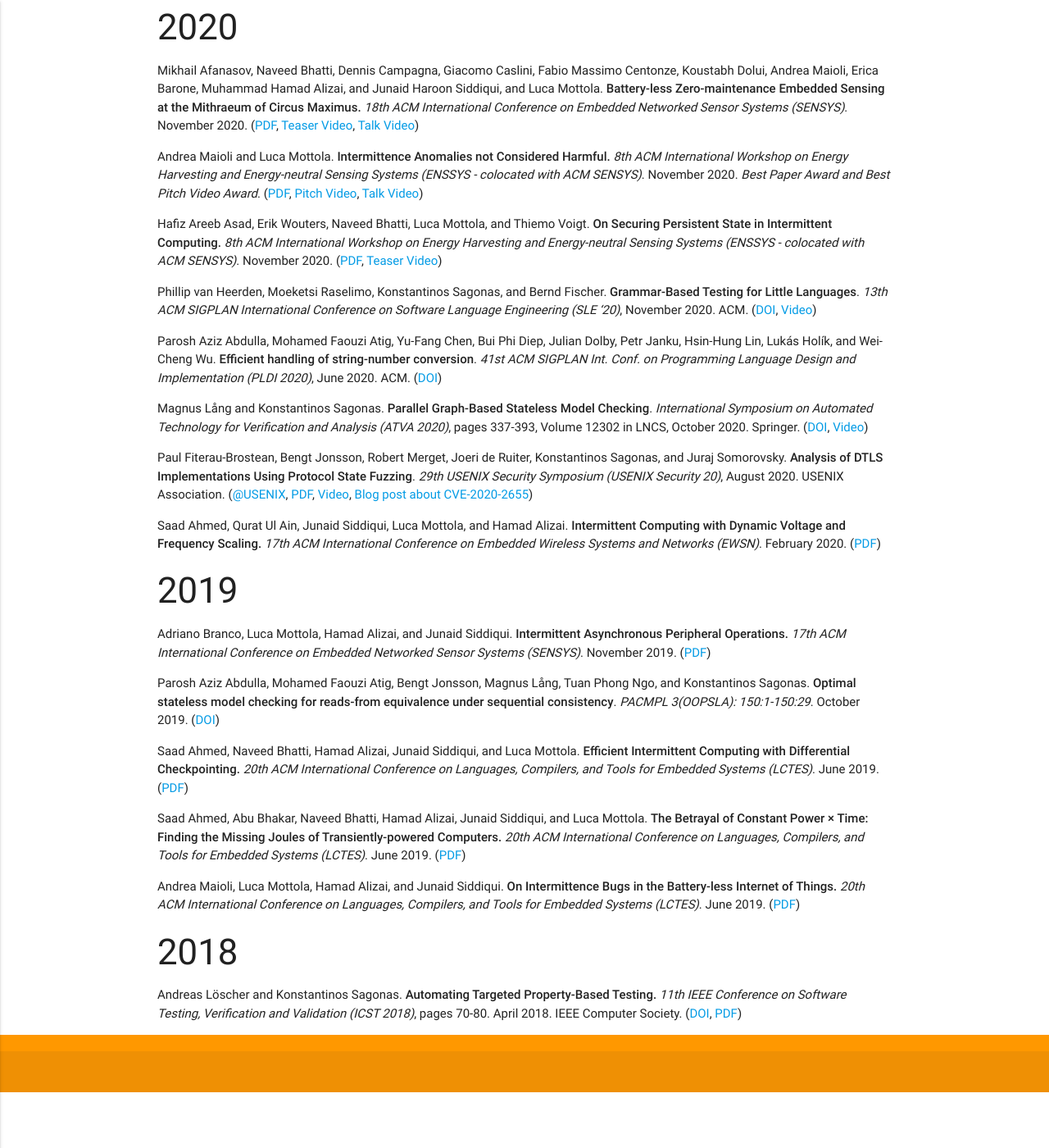
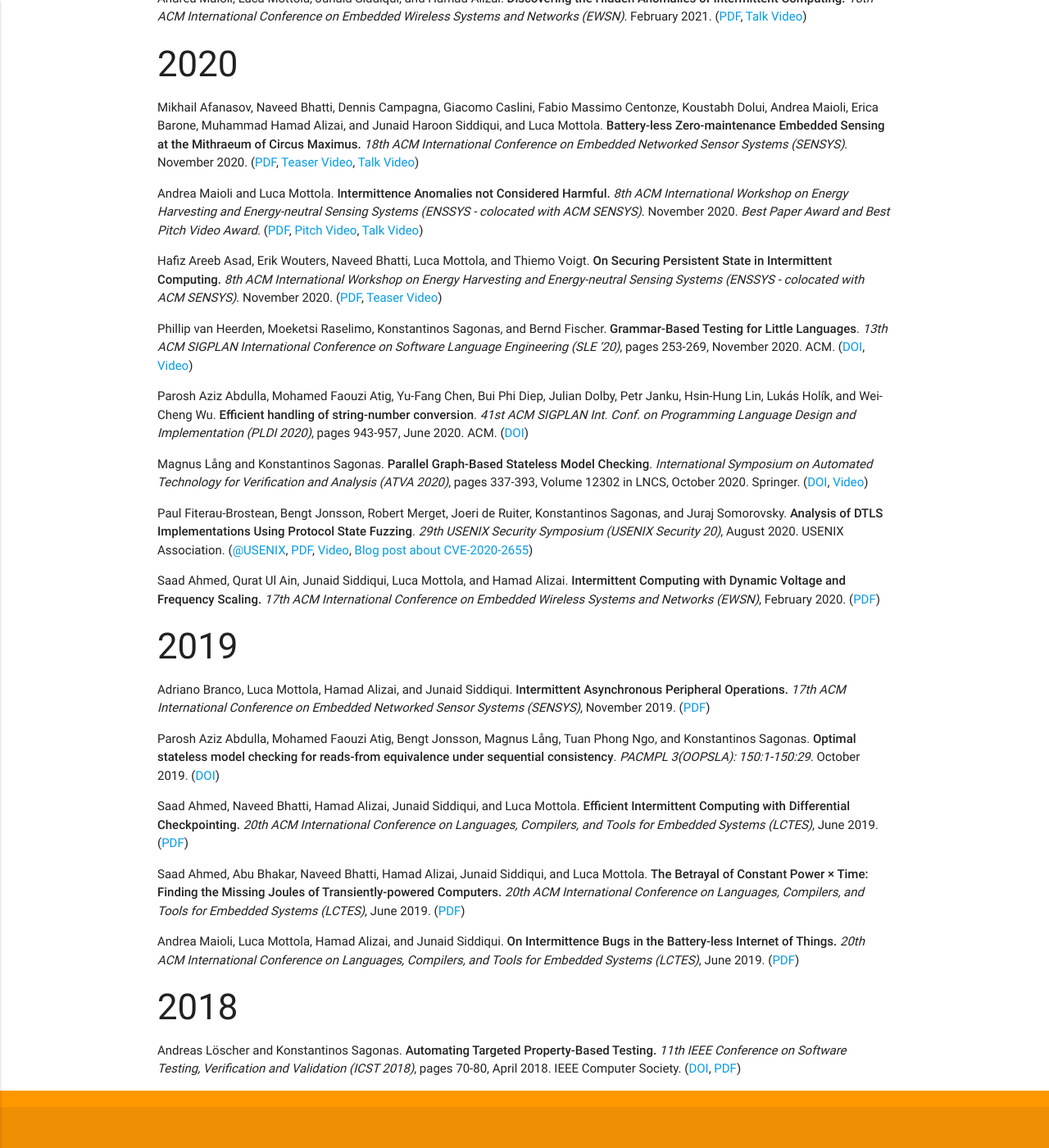
Before and after one commit to assist-project/assist-project.github.io, a Jekyll site: the page built from 03-publications.md, in a window 1280 px wide and 1400 px high, scrolled down 865 px. Shown: the whole window at 82% size. Built offline with Jekyll 4.4.1, drawn with Linux system fonts in a browser that asks for light colours; before the commit the page ends 2197 px from its top, so only the background shows below that; some of the changed text lies outside the part shown.

Commit message:
Fix some entries

```diff
--- a/03-publications.md
+++ b/03-publications.md
@@ -6,9 +6,9 @@ permalink: /publications/
 
 ### 2022
 
-- Bengt Jonsson, Magnus Lång, and Konstantinos Sagonas. **Awaiting for Godot: Stateless Model Checking that Avoids Executions where Nothing Happens**. _Formal Methods in Computer-Aided Design (FMCAD 2022)_, October 2022. To appear. ([Preprint with Proofs](http://arxiv.org/abs/2208.09259))
+- Bengt Jonsson, Magnus Lång, and Konstantinos Sagonas. **Awaiting for Godot: Stateless Model Checking that Avoids Executions where Nothing Happens**. _Formal Methods in Computer-Aided Design (FMCAD 2022)_, pages 284-293, October 2022. To appear. ([Preprint with Proofs](http://arxiv.org/abs/2208.09259))
 
-- Clément Poncelet, Konstantinos Sagonas, and Nicolas Tsiftes. **So Many Fuzzers, So Little Time - Experience from Evaluating Fuzzers on the Contiki-NG Network (Hay)Stack**. _37th IEEE/ACM International Conference on Automated Software Engineering_, October 2022. To appear. ([DOI](https://doi.org/10.1145/3551349.3556946), [Artifact Repository][So-Many-Fuzzers-Artifact])
+- Clément Poncelet, Konstantinos Sagonas, and Nicolas Tsiftes. **So Many Fuzzers, So Little Time - Experience from Evaluating Fuzzers on the Contiki-NG Network (Hay)Stack**. _37th IEEE/ACM International Conference on Automated Software Engineering (ASE 2022)_, October 2022. To appear. ([DOI](https://doi.org/10.1145/3551349.3556946), [Artifact Repository][So-Many-Fuzzers-Artifact])
 
   [So-Many-Fuzzers-Artifact]: https://github.com/assist-project/so-many-fuzzers-artifact
 
@@ -16,11 +16,11 @@ permalink: /publications/
 
 - George Oikonomou, Simon Duquennoy, Atis Elsts, Joakim Eriksson, Yasuyuki Tanaka, and Nicolas Tsiftes. **The Contiki-NG open source operating system for next generation IoT devices**. _SoftwareX_. Vol 18, June 2022. ([DOI](https://doi.org/10.1016/j.softx.2022.101089))
 
-- Hooman Asadian, Paul Fiterau-Brostean, Bengt Jonsson, and Konstantinos Sagonas. **Applying Symbolic Execution to Test Implementations of a Network Protocol Against its Specification**. _15th IEEE International Conference on Software Testing, Verification and Validation (ICST 2022)_. April 2022. ([PDF](papers/ApplyingSymExec@ICST-22.pdf), [Replication Material][ICST-22-replication-material])
+- Hooman Asadian, Paul Fiterau-Brostean, Bengt Jonsson, and Konstantinos Sagonas. **Applying Symbolic Execution to Test Implementations of a Network Protocol Against its Specification**. _15th IEEE International Conference on Software Testing, Verification and Validation (ICST 2022)_. pages 70-81, April 2022. ([PDF](papers/ApplyingSymExec@ICST-22.pdf), [Replication Material][ICST-22-replication-material])
 
   [ICST-22-replication-material]: https://doi.org/10.5281/zenodo.5929867
 
-- Paul Fiterau-Brostean, Bengt Jonsson, Konstantinos Sagonas, and Fredrik Tåkvist. **DTLS-Fuzzer: A DTLS Protocol State Fuzzer**. _15th IEEE International Conference on Software Testing, Verification and Validation (ICST 2022)_. April 2022. ([PDF](papers/DTLS-Fuzzer@ICST-22.pdf), [Demo Video][DemoVideo@ICST22])
+- Paul Fiterau-Brostean, Bengt Jonsson, Konstantinos Sagonas, and Fredrik Tåkvist. **DTLS-Fuzzer: A DTLS Protocol State Fuzzer**. _15th IEEE International Conference on Software Testing, Verification and Validation (ICST 2022)_. pages 456-458, April 2022. ([PDF](papers/DTLS-Fuzzer@ICST-22.pdf), [Demo Video][DemoVideo@ICST22])
 
   [DemoVideo@ICST22]: https://youtu.be/KtEpwYC-f9M
 
@@ -52,12 +52,12 @@ permalink: /publications/
   [asad/enssys20secure]: https://mottola.faculty.polimi.it/papers/asad20security.pdf "Preprint"
   [Video@ENSSYS20a]: https://youtu.be/mrJnxQBEgr0
 
-- Phillip van Heerden, Moeketsi Raselimo, Konstantinos Sagonas, and Bernd Fischer. **Grammar-Based Testing for Little Languages**. _13th ACM SIGPLAN International Conference on Software Language Engineering (SLE '20)_, November 2020. ACM. ([DOI][SLE20], [Video][Video@SLE20])
+- Phillip van Heerden, Moeketsi Raselimo, Konstantinos Sagonas, and Bernd Fischer. **Grammar-Based Testing for Little Languages**. _13th ACM SIGPLAN International Conference on Software Language Engineering (SLE '20)_, pages 253-269, November 2020. ACM. ([DOI][SLE20], [Video][Video@SLE20])
 
   [SLE20]: https://doi.org/10.1145/3426425.3426946
   [Video@SLE20]: https://youtu.be/rp1LSHt6Sm4
 
-- Parosh Aziz Abdulla, Mohamed Faouzi Atig, Yu-Fang Chen, Bui Phi Diep, Julian Dolby, Petr Janku, Hsin-Hung Lin, Lukás Holík, and Wei-Cheng Wu. **Efficient handling of string-number conversion**. _41st ACM SIGPLAN Int. Conf. on  Programming Language Design and Implementation (PLDI 2020)_, June 2020. ACM. ([DOI][PLDI20])
+- Parosh Aziz Abdulla, Mohamed Faouzi Atig, Yu-Fang Chen, Bui Phi Diep, Julian Dolby, Petr Janku, Hsin-Hung Lin, Lukás Holík, and Wei-Cheng Wu. **Efficient handling of string-number conversion**. _41st ACM SIGPLAN Int. Conf. on  Programming Language Design and Implementation (PLDI 2020)_, pages 943-957, June 2020. ACM. ([DOI][PLDI20])
 
   [PLDI20]: https://doi.org/10.1145/3385412.3386034
 
@@ -73,13 +73,13 @@ permalink: /publications/
   [Video@USENIX-20]: https://youtu.be/GSCFqDVCwB0
   [CVE-2020-2655-blog]: https://web-in-security.blogspot.com/2020/01/cve-2020-2655-jsse-client.html
 
-- Saad Ahmed, Qurat Ul Ain, Junaid Siddiqui, Luca Mottola, and Hamad Alizai. **Intermittent Computing with Dynamic Voltage and Frequency Scaling.** _17th ACM International Conference on Embedded Wireless Systems and Networks (EWSN)_. February 2020. ([PDF][ahmed/ewsn20dvfs])
+- Saad Ahmed, Qurat Ul Ain, Junaid Siddiqui, Luca Mottola, and Hamad Alizai. **Intermittent Computing with Dynamic Voltage and Frequency Scaling.** _17th ACM International Conference on Embedded Wireless Systems and Networks (EWSN)_, February 2020. ([PDF][ahmed/ewsn20dvfs])
 
   [ahmed/ewsn20dvfs]: https://mottola.faculty.polimi.it/papers/ahmed20dvfs.pdf "Preprint"
 
 ### 2019
 
-- Adriano Branco, Luca Mottola, Hamad Alizai, and Junaid Siddiqui. **Intermittent Asynchronous Peripheral Operations.** _17th ACM International Conference on Embedded Networked Sensor Systems (SENSYS)_. November 2019. ([PDF][branco/sensys19intermittent])
+- Adriano Branco, Luca Mottola, Hamad Alizai, and Junaid Siddiqui. **Intermittent Asynchronous Peripheral Operations.** _17th ACM International Conference on Embedded Networked Sensor Systems (SENSYS)_, November 2019. ([PDF][branco/sensys19intermittent])
 
   [branco/sensys19intermittent]: https://home.deib.polimi.it/mottola/papers/branco19intermittent.pdf "Preprint"
 
@@ -87,21 +87,21 @@ permalink: /publications/
 
   [AAJLNS19]: https://doi.org/10.1145/3360576
 
-- Saad Ahmed, Naveed Bhatti, Hamad Alizai, Junaid Siddiqui, and Luca Mottola. **Efficient Intermittent Computing with Differential Checkpointing.** _20th ACM International Conference on Languages, Compilers, and Tools for Embedded Systems (LCTES)_. June 2019. ([PDF][ahmed/lctes19dice])
+- Saad Ahmed, Naveed Bhatti, Hamad Alizai, Junaid Siddiqui, and Luca Mottola. **Efficient Intermittent Computing with Differential Checkpointing.** _20th ACM International Conference on Languages, Compilers, and Tools for Embedded Systems (LCTES)_, June 2019. ([PDF][ahmed/lctes19dice])
 
   [ahmed/lctes19dice]: https://home.deib.polimi.it/mottola/papers/ahmed19efficient.pdf "Preprint"
 
-- Saad Ahmed, Abu Bhakar, Naveed Bhatti, Hamad Alizai, Junaid Siddiqui, and Luca Mottola. **The Betrayal of Constant Power × Time: Finding the Missing Joules of Transiently-powered Computers.** _20th ACM International Conference on Languages, Compilers, and Tools for Embedded Systems (LCTES)_. June 2019. ([PDF][ahmed/lctes19epic])
+- Saad Ahmed, Abu Bhakar, Naveed Bhatti, Hamad Alizai, Junaid Siddiqui, and Luca Mottola. **The Betrayal of Constant Power × Time: Finding the Missing Joules of Transiently-powered Computers.** _20th ACM International Conference on Languages, Compilers, and Tools for Embedded Systems (LCTES)_, June 2019. ([PDF][ahmed/lctes19epic])
 
   [ahmed/lctes19epic]: https://home.deib.polimi.it/mottola/papers/ahmed19betrayal.pdf "Preprint"
 
-- Andrea Maioli, Luca Mottola, Hamad Alizai, and Junaid Siddiqui. **On Intermittence Bugs in the Battery-less Internet of Things.** _20th ACM International Conference on Languages, Compilers, and Tools for Embedded Systems (LCTES)_. June 2019. ([PDF][maioli/lctes19sceptic])
+- Andrea Maioli, Luca Mottola, Hamad Alizai, and Junaid Siddiqui. **On Intermittence Bugs in the Battery-less Internet of Things.** _20th ACM International Conference on Languages, Compilers, and Tools for Embedded Systems (LCTES)_, June 2019. ([PDF][maioli/lctes19sceptic])
 
   [maioli/lctes19sceptic]: https://home.deib.polimi.it/mottola/papers/maioli19sceptic.pdf "Preprint"
 
 ### 2018
 
-- Andreas Löscher and Konstantinos Sagonas. **Automating Targeted Property-Based Testing.** _11th IEEE Conference on Software Testing, Verification and Validation (ICST 2018)_, pages 70-80. April 2018. IEEE Computer Society. ([DOI][atpbt@ICST2018-DOI], [PDF][loscher/atpbt@ICST2018])
+- Andreas Löscher and Konstantinos Sagonas. **Automating Targeted Property-Based Testing.** _11th IEEE Conference on Software Testing, Verification and Validation (ICST 2018)_, pages 70-80, April 2018. IEEE Computer Society. ([DOI][atpbt@ICST2018-DOI], [PDF][loscher/atpbt@ICST2018])
 
   [atpbt@ICST2018-DOI]: https://doi.org/10.1109/ICST.2018.00017
   [loscher/atpbt@ICST2018]: https://proper-testing.github.io/papers/icst2018.pdf "Preprint"
```
